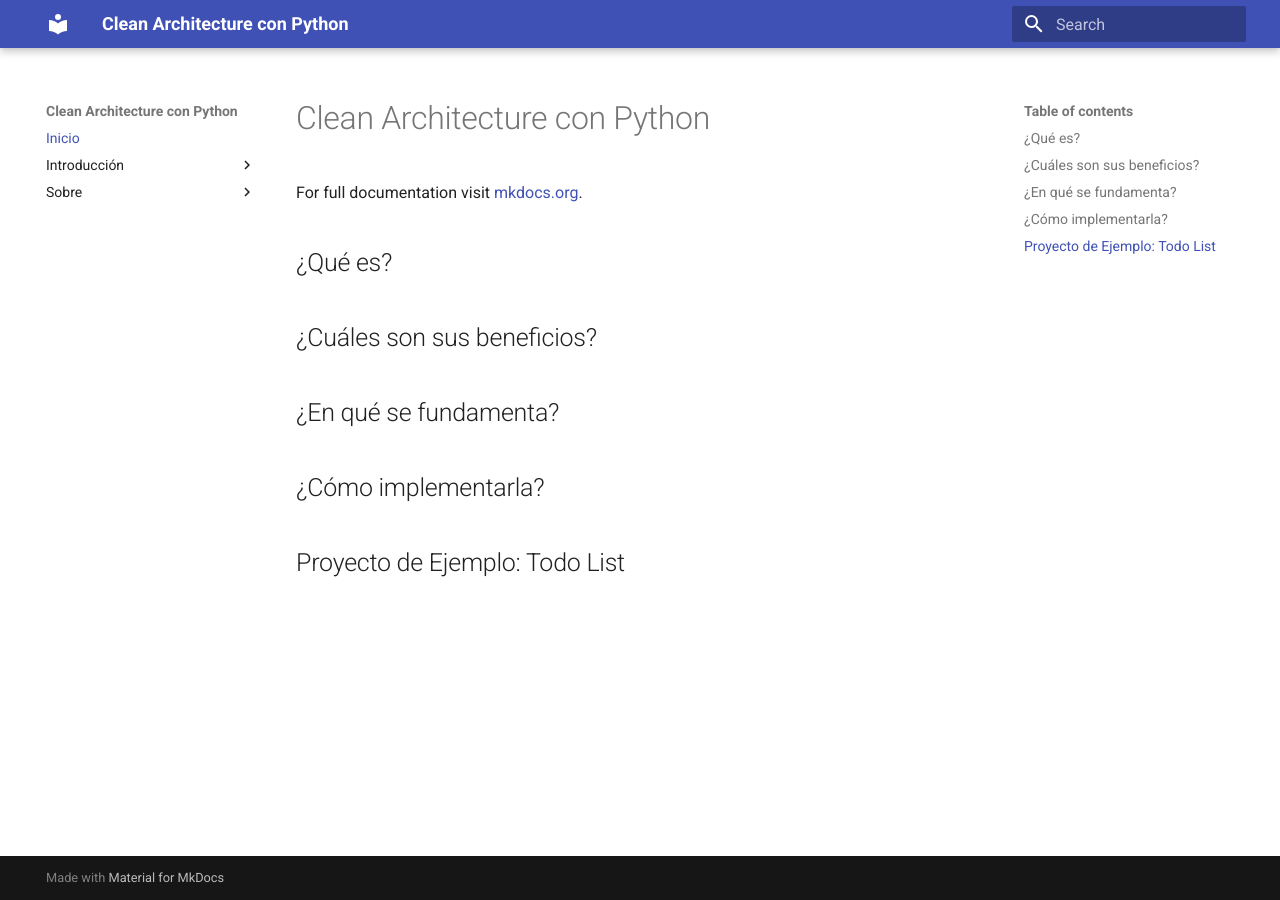
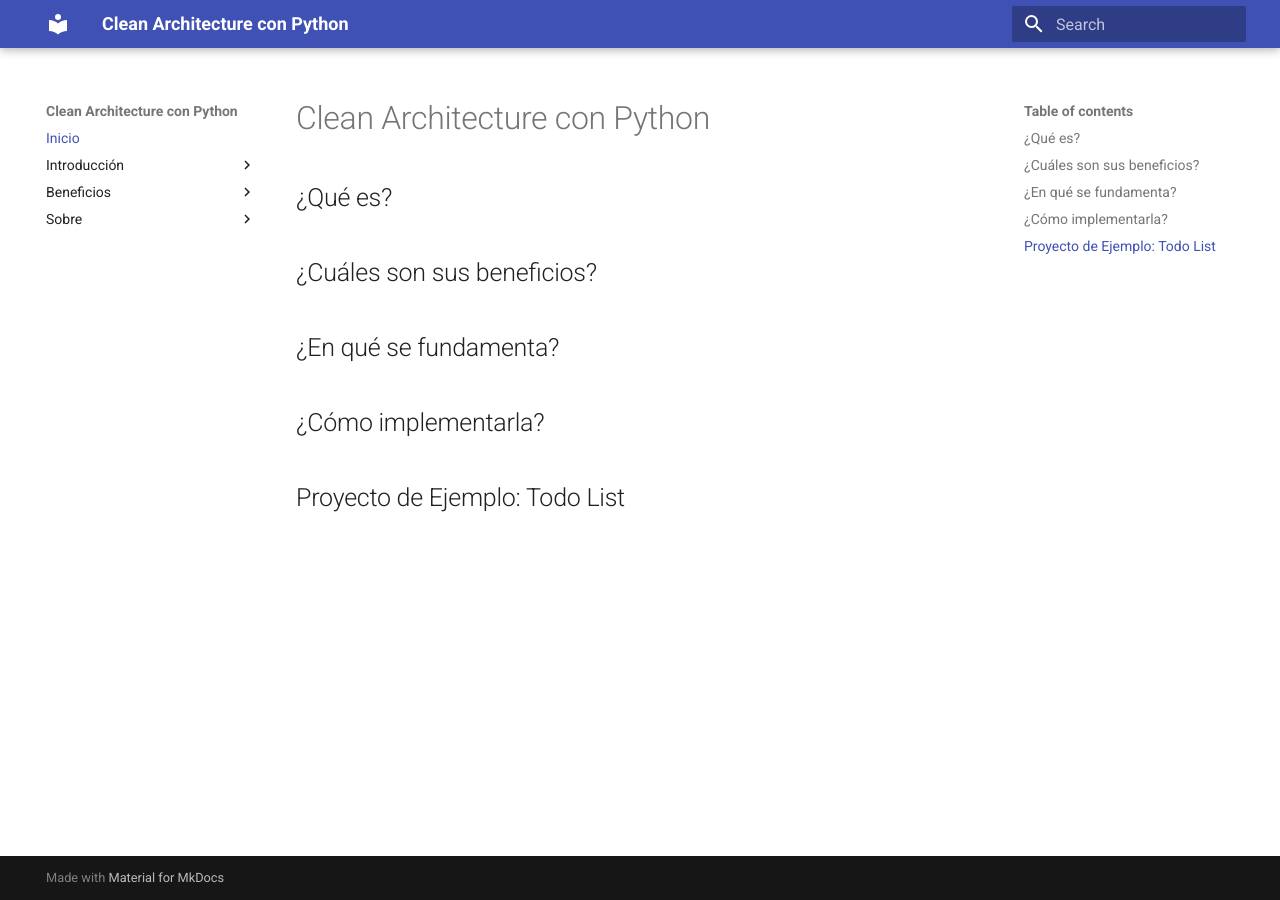
Before and after one commit to knowark/clean-architecture-python, an MkDocs documentation site: the page built from docs/index.md, in a window 1280 px wide. Built offline with MkDocs 1.6.1 and Material for MkDocs 9.7.7, drawn with Linux system fonts in a browser that asks for light colours; old or Windows-style settings are respelled for this version of MkDocs.

Commit message:
Crear sección de beneficios

```diff
--- a/docs/index.md
+++ b/docs/index.md
@@ -1,6 +1,4 @@
 # Clean Architecture con Python
-
-For full documentation visit [mkdocs.org](http://mkdocs.org).
 
 ## ¿Qué es?
 
--- a/mkdocs.yml
+++ b/mkdocs.yml
@@ -3,6 +3,8 @@ pages:
     - Inicio: index.md
     - Introducción:
         - Inicio: introduccion/index.md
+    - Beneficios:
+        - Inicio: beneficios/index.md
     - Sobre:
         - Nosotros: sobre/nubark.md
         - Licencia: sobre/licencia.md
```
Also changed, not shown: docs/beneficios/index.md (added, +1 -0 lines).
